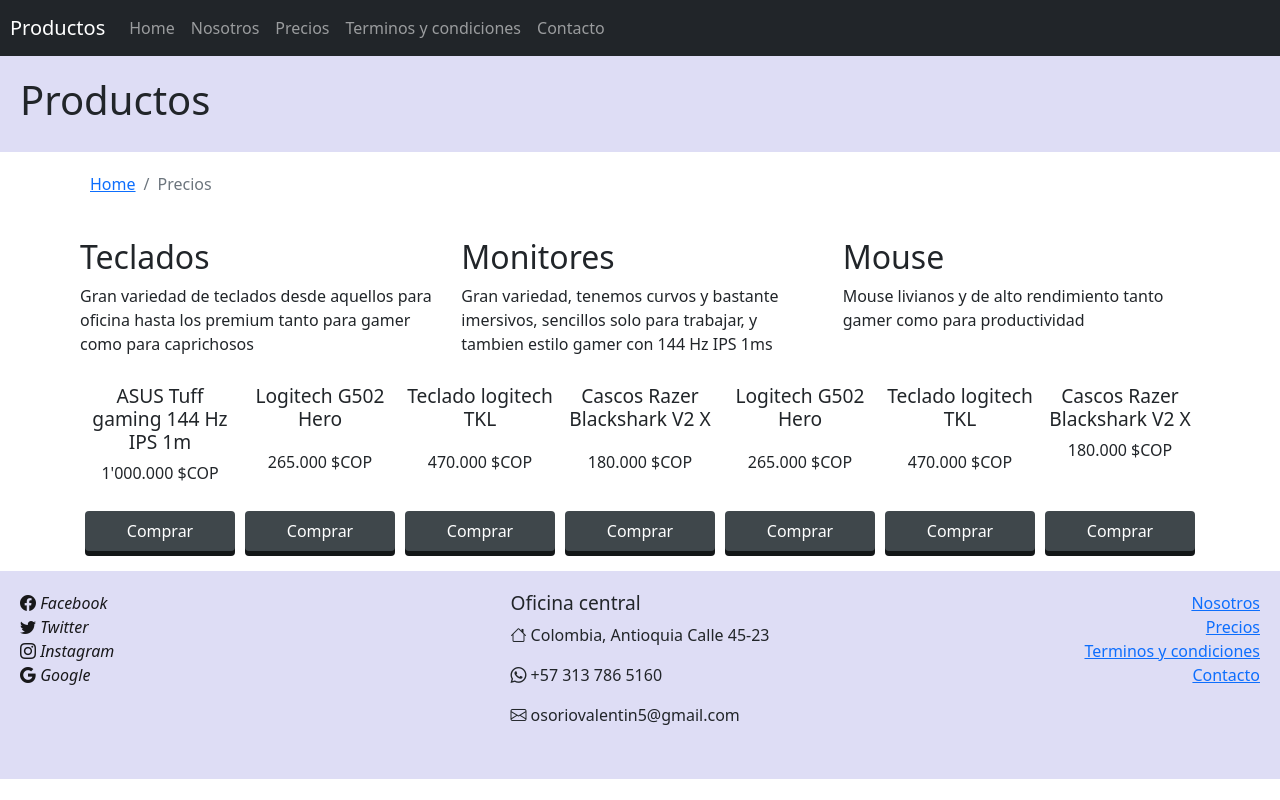
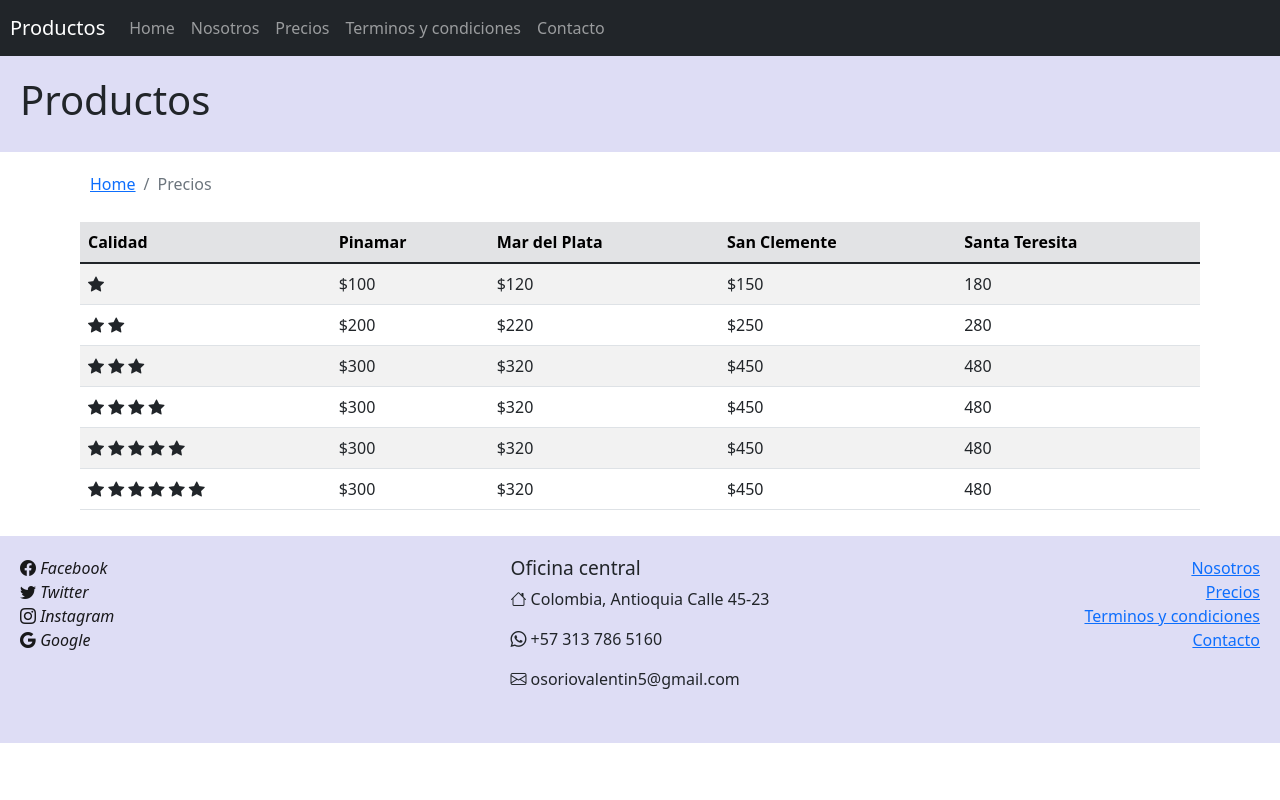
Before and after one commit to Diegovalen47/web-page-bootstrap, a website: page price.html in a window 1280 px wide. Drawn offline with nearby package versions, Linux system fonts and the light colour scheme.

Commit message:
Agregando tabla y estilos en precios

```diff
--- a/price.html
+++ b/price.html
@@ -53,107 +53,90 @@
                <li class="breadcrumb-item active" aria-current="page">Precios</li>
             </ol>
          </nav>
-         <!-- Fila para ubicar los tipos de productos -->
-         <div class="row">
-            <!-- Por columnas ubicamos estos tipos -->
-            <div class="col-sm-4">
-               <p>
-                  <h2> Teclados </h2>
-                  <p>
-                     Gran variedad de teclados desde aquellos para oficina hasta
-                     los premium tanto para gamer como para caprichosos
-                  </p>
-               </p>
-            </div>
-            <div class="col-sm-4">
-               <p>
-                  <h2> Monitores </h2>
-                  <p>
-                     Gran variedad, tenemos curvos y bastante imersivos, sencillos solo
-                     para trabajar, y tambien estilo gamer con 144 Hz IPS 1ms
-                  </p>
-               </p>
-            </div>
-            <div class="col-sm-4">
-               <p>
-                  <h2> Mouse </h2>
-                  <p>
-                     Mouse livianos y de alto rendimiento
-                     tanto gamer como para productividad
-                  </p>
-               </p>
-            </div>
-         </div>
-         <!-- Esta es otra fila pero usando flex -->
-         <div class="d-flex flex-wrap">
-            <!-- Columnas usando la clase card-product, que son flex -->
-            <div class="card-product d-flex flex-column">
-               <div>
-                  <h3> ASUS Tuff gaming 144 Hz IPS 1m </h3>
-                  <p>
-                  1'000.000 $COP
-                  </p>
-               </div>
-               <div>
-                  <button> Comprar </button>
-               </div>
-            </div>
-            <div class="card-product d-flex flex-column">
-               <h3> Logitech G502 Hero </h3>
-               <p>
-                  265.000 $COP
-               </p>
-               <div>
-                  <button> Comprar </button>
-               </div>
-            </div>
-            <div class="card-product d-flex flex-column">
-               <h3> Teclado logitech TKL </h3>
-               <p>
-                  470.000 $COP
-               </p>
-               <div>
-                  <button> Comprar </button>
-               </div>
-            </div>
-            <div class="card-product d-flex flex-column">
-               <h3> Cascos Razer Blackshark V2 X </h3>
-               <p>
-                  180.000 $COP
-               </p>
-               <div>
-                  <button> Comprar </button>
-               </div>
-            </div>
-            <div class="card-product d-flex flex-column">
-               <h3> Logitech G502 Hero </h3>
-               <p>
-                  265.000 $COP
-               </p>
-               <div>
-                  <button> Comprar </button>
-               </div>
-            </div>
-            <div class="card-product d-flex flex-column">
-               <h3> Teclado logitech TKL </h3>
-               <p>
-                  470.000 $COP
-               </p>
-               <div>
-                  <button> Comprar </button>
-               </div>
-            </div>
-            <div class="card-product d-flex flex-column">
-               <div>
-                  <h3> Cascos Razer Blackshark V2 X </h3>
-                  <p>
-                     180.000 $COP
-                  </p>
-               </div>
-               <div>
-                  <button> Comprar </button>
-               </div>
-            </div>
+         <!-- Ese div table responsive es para que al
+              ser muy grande la table en ancho, esta quede
+              con un scroll -->
+         <div class="table-responsive">
+            <table class="table table-hover table-striped">
+               <thead class="table-secondary">
+                  <th>Calidad</th>
+                  <th>Pinamar</th>
+                  <th>Mar del Plata</th>
+                  <th>San Clemente</th>
+                  <th>Santa Teresita</th>
+               </thead>
+               <tbody>
+                  <tr>
+                     <td>
+                        <i class="bi bi-star-fill"></i>
+                     </td>
+                     <td>$100</td>
+                     <td>$120</td>
+                     <td>$150</td>
+                     <td>180</td>
+                  </tr>
+                  <tr>
+                     <td>
+                        <i class="bi bi-star-fill"></i>
+                        <i class="bi bi-star-fill"></i>
+                     </td>
+                     <td>$200</td>
+                     <td>$220</td>
+                     <td>$250</td>
+                     <td>280</td>
+                  </tr>
+                  <tr>
+                     <td>
+                        <i class="bi bi-star-fill"></i>
+                        <i class="bi bi-star-fill"></i>
+                        <i class="bi bi-star-fill"></i>
+                     </td>
+                     <td>$300</td>
+                     <td>$320</td>
+                     <td>$450</td>
+                     <td>480</td>
+                  </tr>
+                  <tr>
+                     <td>
+                        <i class="bi bi-star-fill"></i>
+                        <i class="bi bi-star-fill"></i>
+                        <i class="bi bi-star-fill"></i>
+                        <i class="bi bi-star-fill"></i>
+                     </td>
+                     <td>$300</td>
+                     <td>$320</td>
+                     <td>$450</td>
+                     <td>480</td>
+                  </tr>
+                  <tr>
+                     <td>
+                        <i class="bi bi-star-fill"></i>
+                        <i class="bi bi-star-fill"></i>
+                        <i class="bi bi-star-fill"></i>
+                        <i class="bi bi-star-fill"></i>
+                        <i class="bi bi-star-fill"></i>
+                     </td>
+                     <td>$300</td>
+                     <td>$320</td>
+                     <td>$450</td>
+                     <td>480</td>
+                  </tr>
+                  <tr>
+                     <td>
+                        <i class="bi bi-star-fill"></i>
+                        <i class="bi bi-star-fill"></i>
+                        <i class="bi bi-star-fill"></i>
+                        <i class="bi bi-star-fill"></i>
+                        <i class="bi bi-star-fill"></i>
+                        <i class="bi bi-star-fill"></i>
+                     </td>
+                     <td>$300</td>
+                     <td>$320</td>
+                     <td>$450</td>
+                     <td>480</td>
+                  </tr>
+               </tbody>
+            </table>
          </div>
       </div>
    </main>
```
Also changed, not shown: contact.html (+1 -1 lines).
